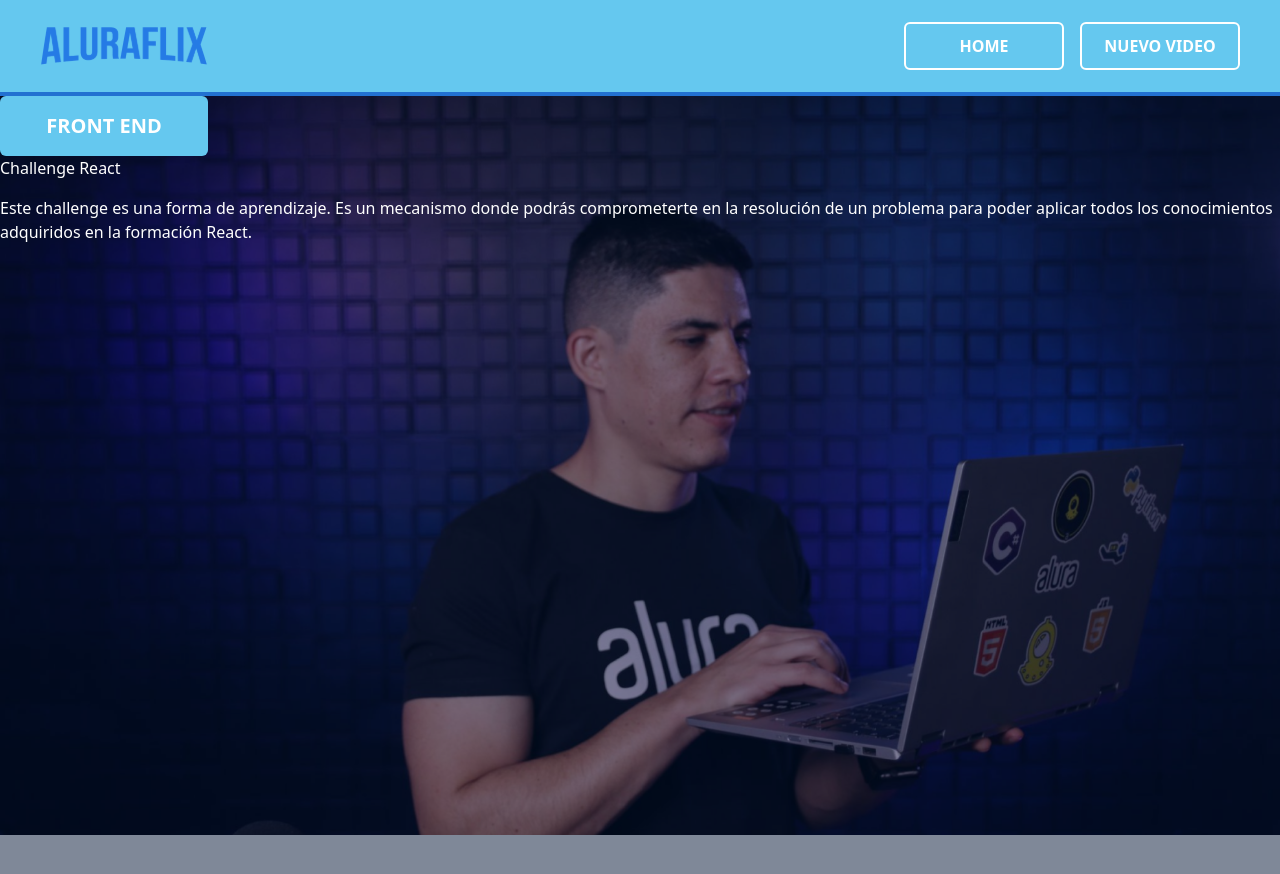
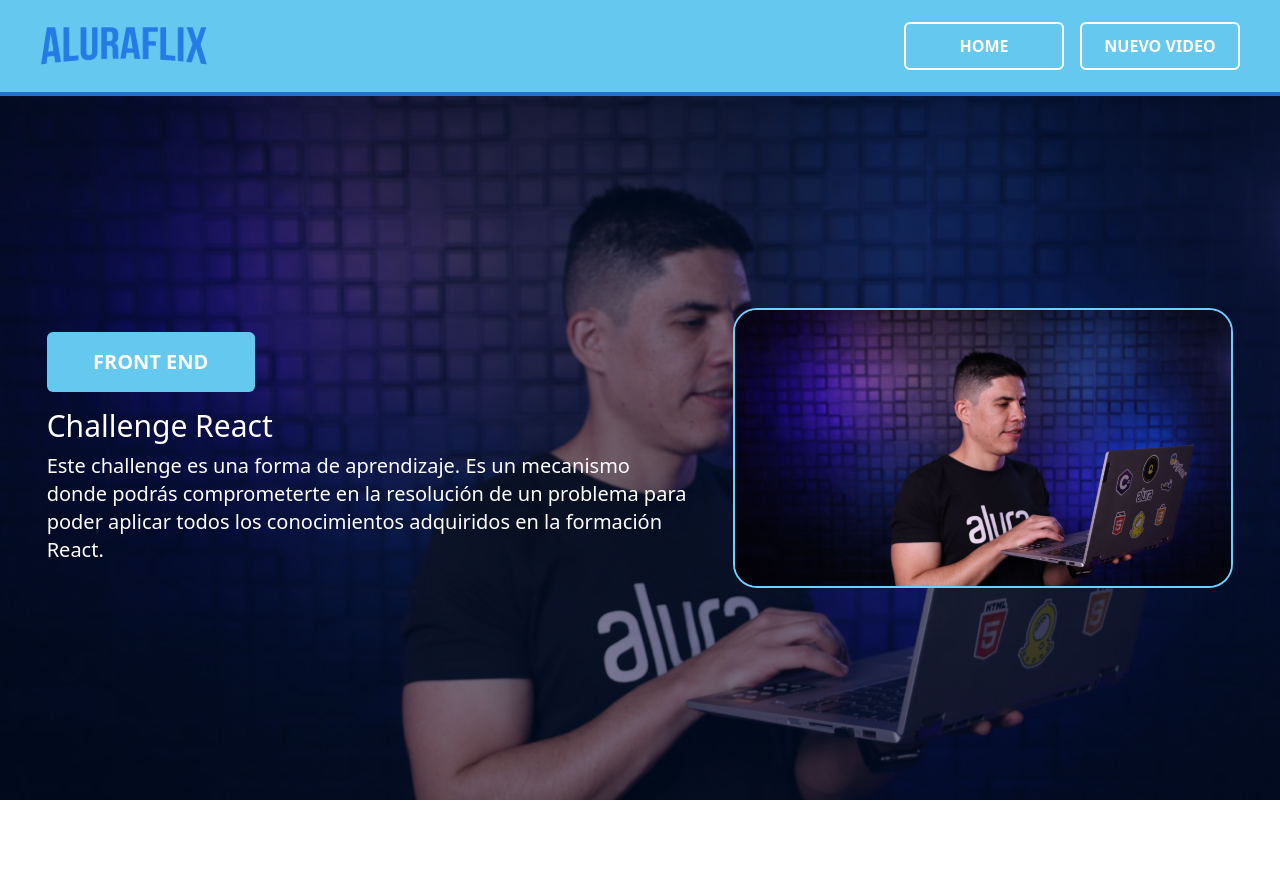
Before and after one commit to MorganSnape/alura-flix, a React (Vite) app: page / in a window 1280 px wide. Shown: the top 874 px of the page. After the commit the page ends 800 px from the top, so only its background shows below. Built offline with nearby package versions, Linux system fonts and the light colour scheme.

Commit message:
Refactor

```diff
--- a/src/components/FirstSection.jsx
+++ b/src/components/FirstSection.jsx
@@ -2,23 +2,26 @@ import TagTitle from "./TagTitle";
 
 export default function FirstSection() {
   return (
-    <section className="h-screen relative text-white">
-      <div>
+    <section className="h-[calc(100vh-96px)] relative text-white flex flex-row items-center justify-evenly">
+      <div className="flex flex-col items-start gap-y-4 text-center w-1/2">
         <TagTitle text="FRONT END" />
-        <div className="flex flex-col gap-y-4">
-          <h1>Challenge React</h1>
-          <p>
+        <div className="flex flex-col items-start gap-2">
+          <h1 className="text-3xl">Challenge React</h1>
+          <p className="text-xl text-left">
             Este challenge es una forma de aprendizaje. Es un mecanismo donde
             podrás comprometerte en la resolución de un problema para poder
             aplicar todos los conocimientos adquiridos en la formación React.
           </p>
         </div>
       </div>
-      <div className="absolute bottom-0 left-0 right-0 flex justify-center -z-10 h-screen w-full overflow-hidden">
-        <div className="relative">
+      <div className="box w-[500px] h-[280px] rounded-3xl overflow-hidden border-2 border-[#6BD1FF]">
+        <img src="/images/landing.png" alt="Box" />
+      </div>
+      <div className="absolute bottom-0 -z-10 h-full w-full overflow-hidden">
+        <div className="relative h-full w-full">
           <img
             src="/images/landing.png"
-            className="object-cover w-full object-top"
+            className="object-cover w-full h-full object-center"
             alt="Imagen con superposición azul"
           />
           <div className="absolute inset-0 bg-[#001233] bg-opacity-50 w-full h-full"></div>
```
Also changed, not shown: public/images/bg-box.png (added).
